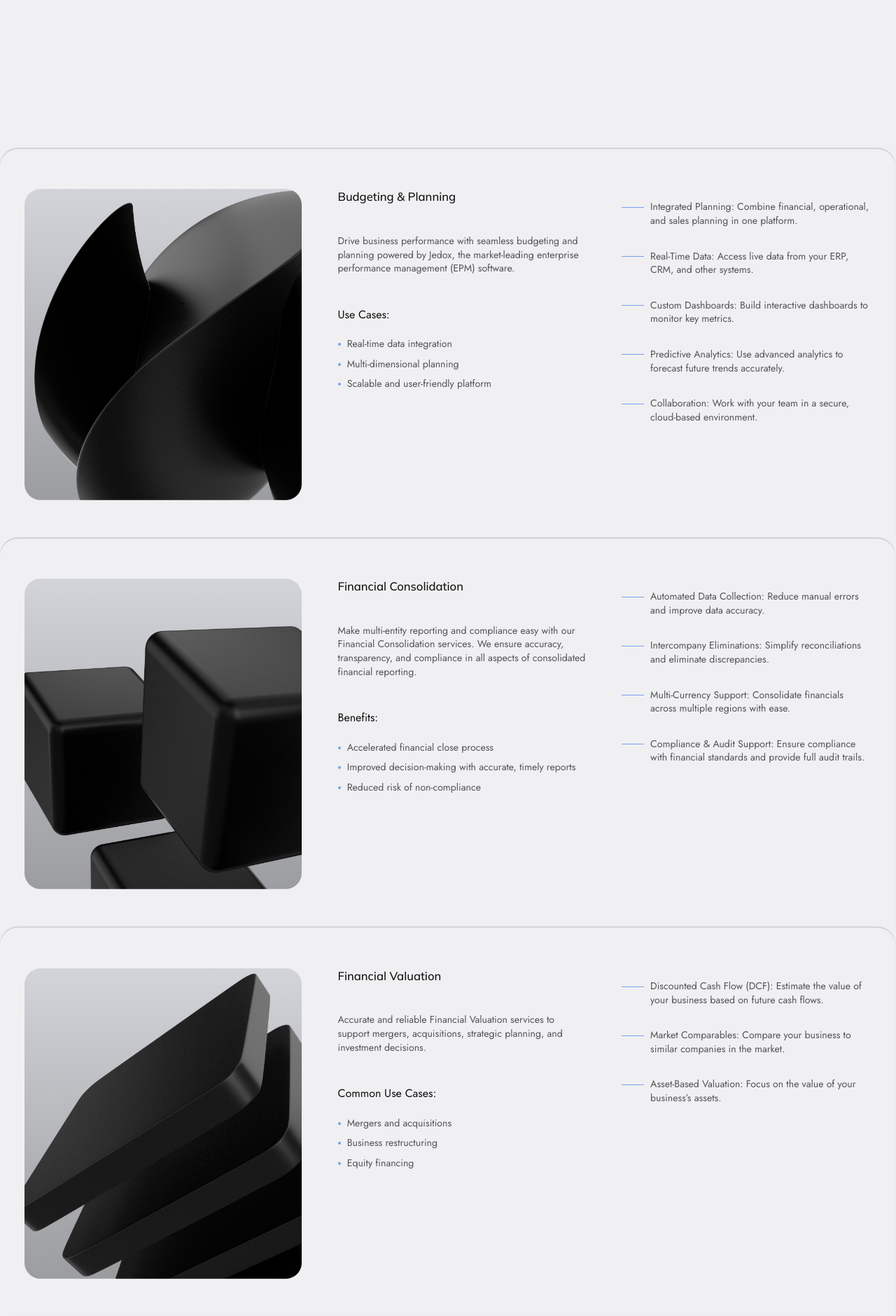
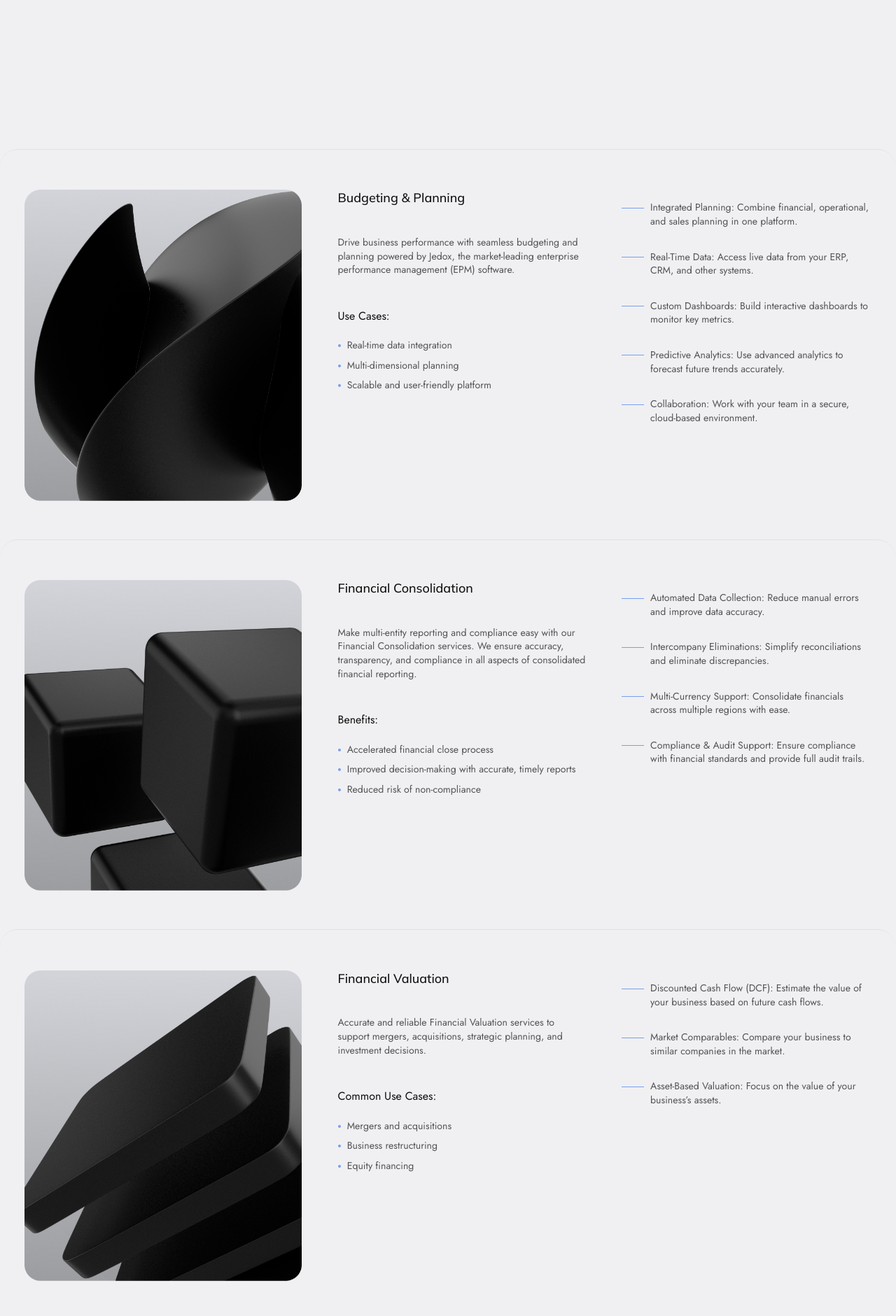
Before and after one commit to amaksix/5w, a Jekyll site: the page built from en/products.md, in a window 1280 px wide. Shown: the part 1009-2890 px from the top of the page at 70% size. Built offline with Jekyll 4.4.1, drawn with Linux system fonts in a browser that asks for light colours; some web fonts are replaced.

Commit message:
products changed shadow to border and made first header in container a bit bigger

```diff
--- a/_includes/footer.html
+++ b/_includes/footer.html
@@ -1,5 +1,5 @@
 <footer>
-    <img class="footer-logo" src="/5w/assets/images/Logo.png">
+    <img class="footer-logo" src="../assets/images/Logo.png">
     <div class="footer-info-container">
         <div class="address-container">
             <p class="footer-heading">Address</p>
@@ -17,5 +17,5 @@
             <p class="footer-text">+37111111111</p>
         </div>
     </div>
-    <img class="footer-image" loading="lazy" src="/5w/assets/images/Footer.png">
+    <img class="footer-image" loading="lazy" src="../assets/images/Footer.png">
 </footer>
--- a/assets/css/products.css
+++ b/assets/css/products.css
@@ -92,7 +92,7 @@
     top: 2.5vw;
     border-top-left-radius: 2vw;
     border-top-right-radius: 2vw;
-    box-shadow: 0 -0.13vw 0.1vw rgba(15, 15, 16, 0.15);
+    border-top: 0.13vw solid #E1E2E5;
     height: 39vw;
     width: 94.5vw;
     display: grid;
@@ -124,7 +124,7 @@
 
 .product-content-middle-first-header{
     color:#0F0F10;
-    font-size: 1.3vw;
+    font-size: 1.4vw;
     font-family: "Mulish", Arial, sans-serif;
     font-weight: 500;
     margin-bottom: 3.4vw;
```
